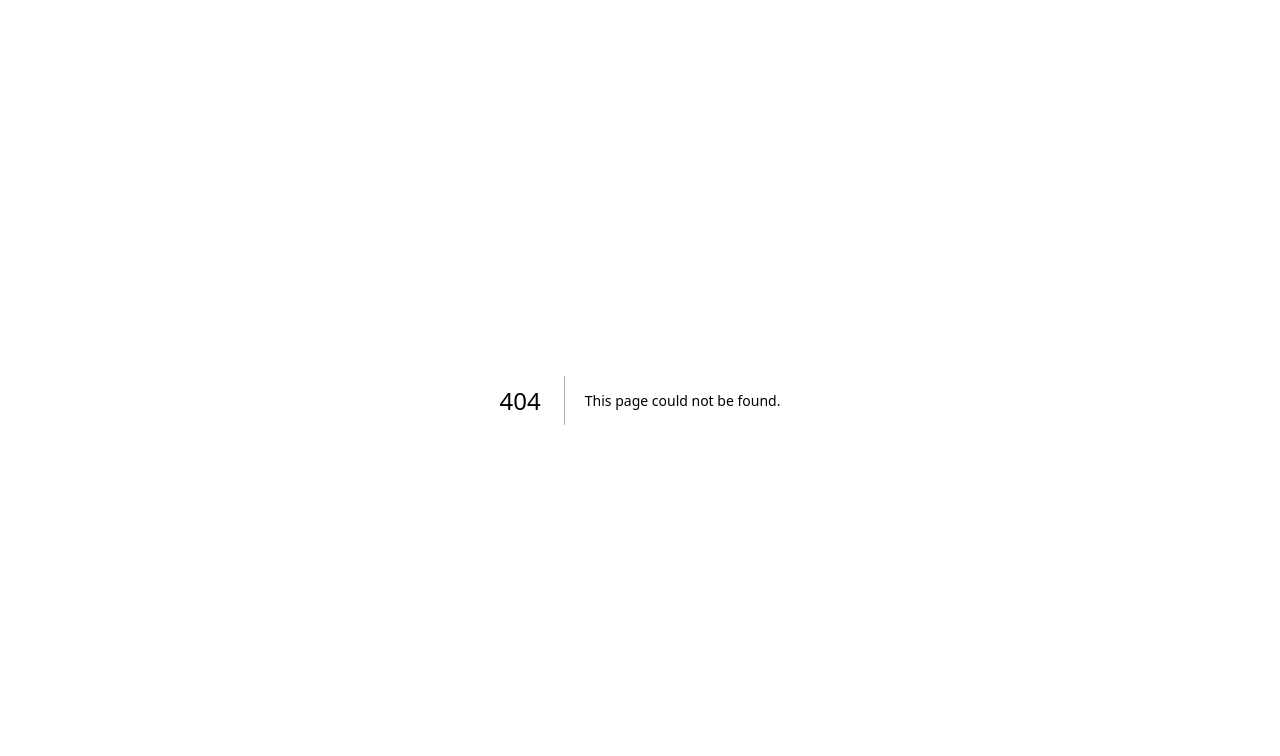
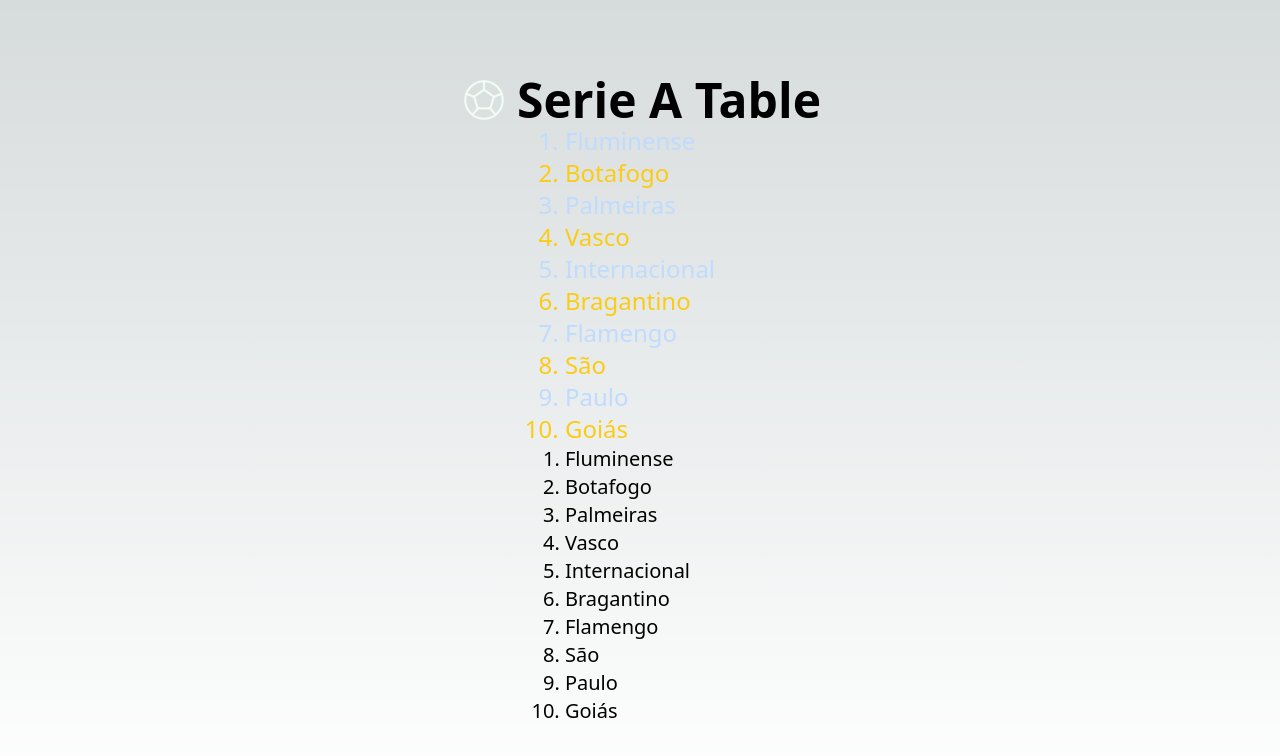
Before and after one commit to macindex/Intensivo-de-React-e-NextJS-2023, a Next.js app in the folder initial-app2/: page /lists/basic in a window 1280 px wide. Before the commit this address had no page. Shown: the top 756 px of the page. Built offline with nearby package versions, Linux system fonts and the light colour scheme.

Commit message:
lists adjusts

```diff
--- /dev/null
+++ b/initial-app2/src/pages/lists/basic.tsx
@@ -0,0 +1,18 @@
+
+import SerieaTable from "@/components/lists/SerieaTable"
+import { IconBallFootball } from "@tabler/icons-react"
+
+export default function BasicListPage(){
+    const times = ['Fluminense', 'Botafogo', 'Palmeiras', 'Vasco', 'Internacional', 'Bragantino','Flamengo', 'São', 'Paulo', 'Goiás']
+    return(
+        <div className={`
+        flex flex-col justify-center items-center h-screen
+        `} >
+            <h1 className="flex items-center gap-2 text-5xl font-black">
+                <IconBallFootball size={50} stroke={1} className="text-green-50" />
+                Serie A Table
+            </h1>
+            <SerieaTable times={times} />
+        </div>
+    )
+}
--- /dev/null
+++ b/initial-app2/src/pages/lists/products.tsx
@@ -0,0 +1,29 @@
+
+import Cart from "@/components/lists/Cart"
+import CartItem from "@/components/lists/CartItem"
+import ListProducts from "@/components/lists/ListProducts"
+// import ProductItem from "@/components/lists/ProductItem"
+import products from "@/constants/products"
+import ItemCart from "@/model/ItemCart"
+import Product from "@/model/Product"
+import { useState } from "react"
+
+export default function ProductsPage(){
+    // const product = products[0]
+    const [ itens, setItens ] = useState<ItemCart[]>([])
+    function addProduct(product: Product){
+        const actualItem = itens.find((item) => item.product.id === product.id) ?? { amount: 0, product }
+        const newItem = {...actualItem, amount: actualItem.amount + 1}
+        const otherItens = itens.filter((item) => item.product.id !== product.id)
+        setItens([...otherItens, newItem])
+    }
+    return(
+        <div className={`
+        flex flex-col gap-10 justify-center items-center h-screen
+        `}>
+            {/* <ProductItem product={product} /> */}
+            <Cart itens={itens} />
+            <ListProducts products={products} buy={addProduct} />
+        </div>
+    )
+}
```
